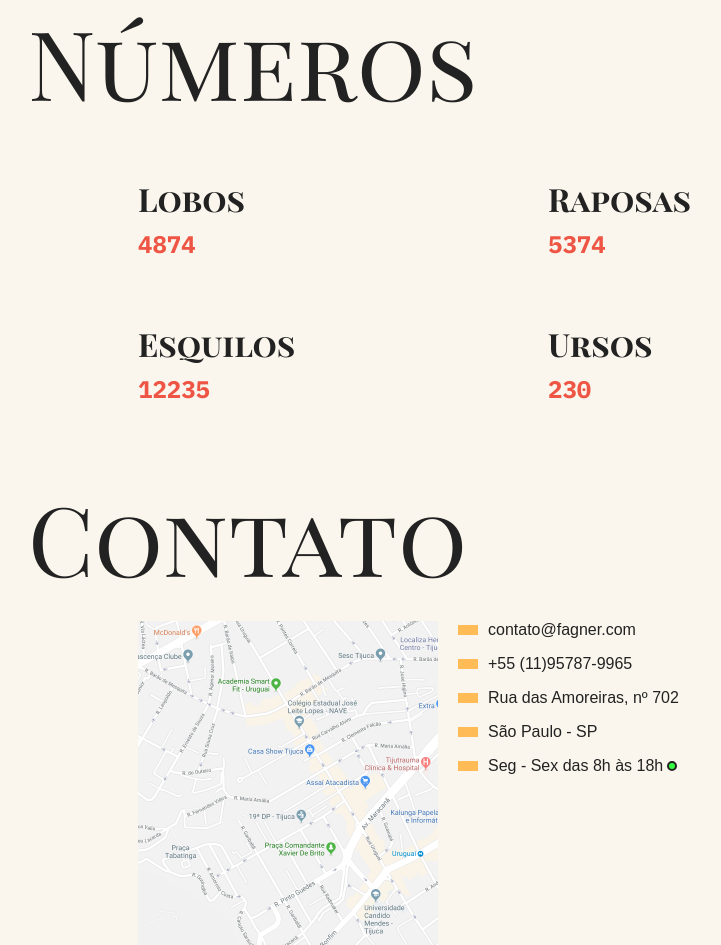
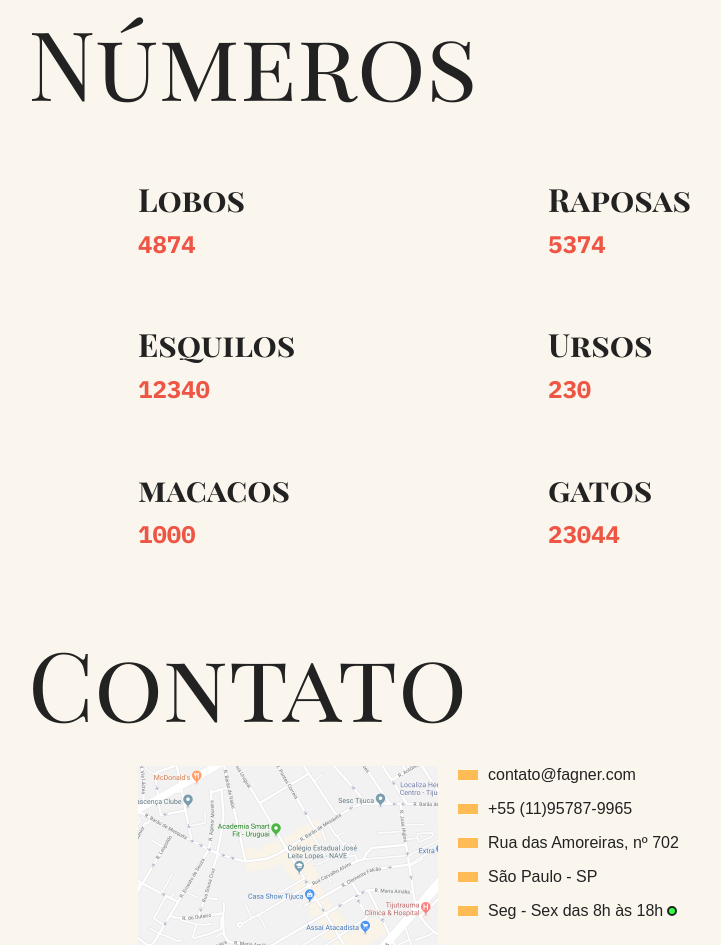
Before and after one commit to FagnerTds/Treinamento-js, a plain HTML site: page Animais-fantasticos/index.html in a window 1280 px wide. Shown: the part 1237-2182 px from the top of the page, without its empty margins (162-883 px from the left). Drawn offline with Linux system fonts and the light colour scheme; a web font is replaced by a local one.

Commit message:
fetch de animais

```diff
--- /dev/null
+++ b/Animais-fantasticos/animaisapi.json
@@ -0,0 +1,26 @@
+[
+  {
+    "specie": "Lobos",
+    "total": 4874
+  },
+  {
+    "specie": "Raposas",
+    "total": 5374
+  },
+  {
+    "specie": "Esquilos",
+    "total": 12340
+  },
+  {
+    "specie": "Ursos",
+    "total": 230
+  },
+  {
+    "specie": "macacos",
+    "total": 1000
+  },
+  {
+    "specie": "gatos",
+    "total": 23044
+  }
+]
--- a/Animais-fantasticos/index.html
+++ b/Animais-fantasticos/index.html
@@ -123,22 +123,7 @@
     <section class="grid-section numeros" data-anime="scroll">
       <h1 class="titulo">Números</h1>
       <div class="numeros-grid">
-        <div class="numero-animal">
-          <h3>Lobos</h3>
-          <span data-numero>4874</span>
-        </div>
-        <div class="numero-animal">
-          <h3>Raposas</h3>
-          <span data-numero>5374</span>
-        </div>
-        <div class="numero-animal">
-          <h3>Esquilos</h3>
-          <span data-numero>12235</span>
-        </div>
-        <div class="numero-animal">
-          <h3>Ursos</h3>
-          <span data-numero>230</span>
-        </div>
+
       </div>
     </section>
 
--- /dev/null
+++ b/Animais-fantasticos/js/modules/fetchAnimais.js
@@ -0,0 +1,39 @@
+import initAnimaNumeros from "./animaNumeros.js";
+export default function initFetchAnimais() {
+  async function fetchAnimais(url) {
+    try {
+      const animaisResponse = await fetch(url);
+      const animaisJson = await animaisResponse.json();
+      const div = document.querySelector(".numeros-grid");
+
+      const animaisHtml = animaisJson.map((animalJson) => {
+        return `
+    <div class="numero-animal">
+      <h3>${animalJson.specie}</h3>
+      <span data-numero>${animalJson.total}</span>
+    </div>
+  `;
+      });
+      div.innerHTML = animaisHtml.join("");
+      initAnimaNumeros();
+    } catch (erro) {
+      console.log(erro);
+    }
+  }
+
+  //   animaisJson.forEach((animalJson) => {
+  //     createAnimais(animalJson);
+  //   });
+  //   initAnimaNumeros();
+  // }
+  // function createAnimais(animalJSon) {
+  //   const novaDiv = document.createElement("div");
+
+  //   novaDiv.classList.add("numero-animal");
+  //   console.log(novaDiv);
+  //   novaDiv.innerHTML = `<h3>${animalJSon.specie}</h3><span data-numero>${animalJSon.total}</span>`;
+  //   document.querySelector(".numeros-grid").appendChild(novaDiv);
+  // }
+
+  fetchAnimais("./animaisapi.json");
+}
--- a/Animais-fantasticos/js/modules/funcionamento.js
+++ b/Animais-fantasticos/js/modules/funcionamento.js
@@ -7,8 +7,6 @@ export default function initFuncionamento() {
   const dataAgora = new Date();
   const diaAgora = dataAgora.getDay();
   const horarioAgora = dataAgora.getHours();
-  console.log(horarioAgora);
-
 
   const semanaAberto = diasSemana.indexOf(diaAgora) !== -1;
   const horarioAberto =
--- a/Animais-fantasticos/js/script.js
+++ b/Animais-fantasticos/js/script.js
@@ -6,8 +6,8 @@ import initModal from "./modules/modal.js"
 import initTooltip from "./modules/tooltip.js"
 import initDropdown from "./modules/dropdown.js"
 import initMenuMobile from "./modules/menuMobile.js"
-import initAnimaNumeros from "./modules/animaNumeros.js"
 import initFuncionamento from "./modules/funcionamento.js"
+import initFetchAnimais from "./modules/fetchAnimais.js"
 
 initScrollSuave();
 initAnimacaoScroll();
@@ -17,5 +17,5 @@ initModal();
 initTooltip();
 initDropdown();
 initMenuMobile();
-initAnimaNumeros();
 initFuncionamento();
+initFetchAnimais();
```
